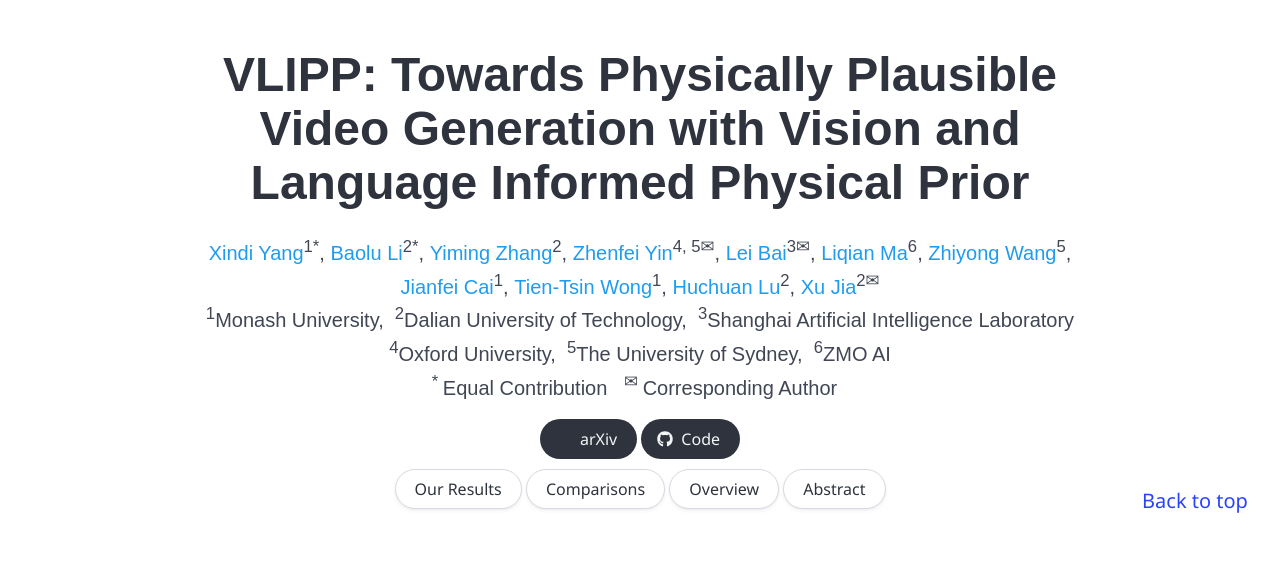
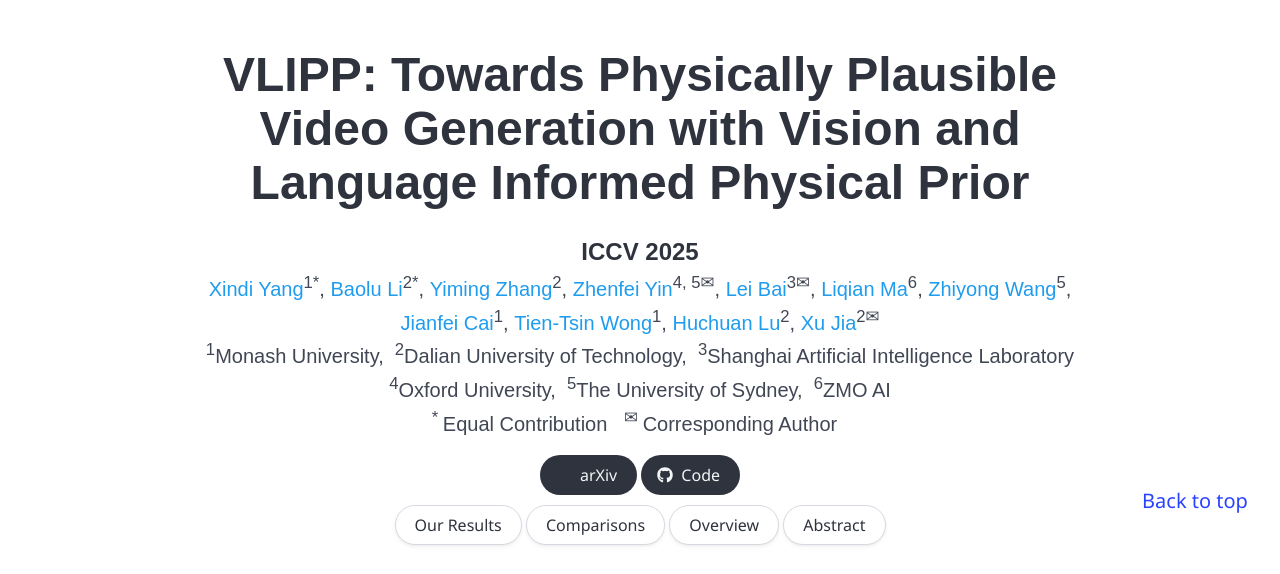
Before and after one commit to Madaoer/Madaoer.github.io, a Jekyll site: the page projects/physically_plausible_video_generation/index.html, which Jekyll copies as it is, in a window 1280 px wide and 900 px high, cut to the strip 0-574 px from the top of the window. Built offline with Jekyll 4.4.1, drawn with Linux system fonts in a browser that asks for light colours; nearby versions of some CDN libraries; some web fonts are replaced; library files that are not in the unit come from our copies; a style sheet for code colours, icons or effects is not loaded.

Commit message:
Upload code

```diff
--- a/projects/physically_plausible_video_generation/index.html
+++ b/projects/physically_plausible_video_generation/index.html
@@ -93,6 +93,9 @@
           <div class="columns is-centered">
             <div class="column has-text-centered">
               <h1 class="title is-1 publication-title">VLIPP: Towards Physically Plausible Video Generation with Vision and Language Informed Physical Prior</h1>
+              <div class="is-size-4 publication-authors">
+                <strong>ICCV 2025</strong>
+               </div>
               <div class="is-size-5 publication-authors">
                 <span class="author-block">
                   <a href="#">Xindi Yang</a><sup>1*</sup>,</span>
```
